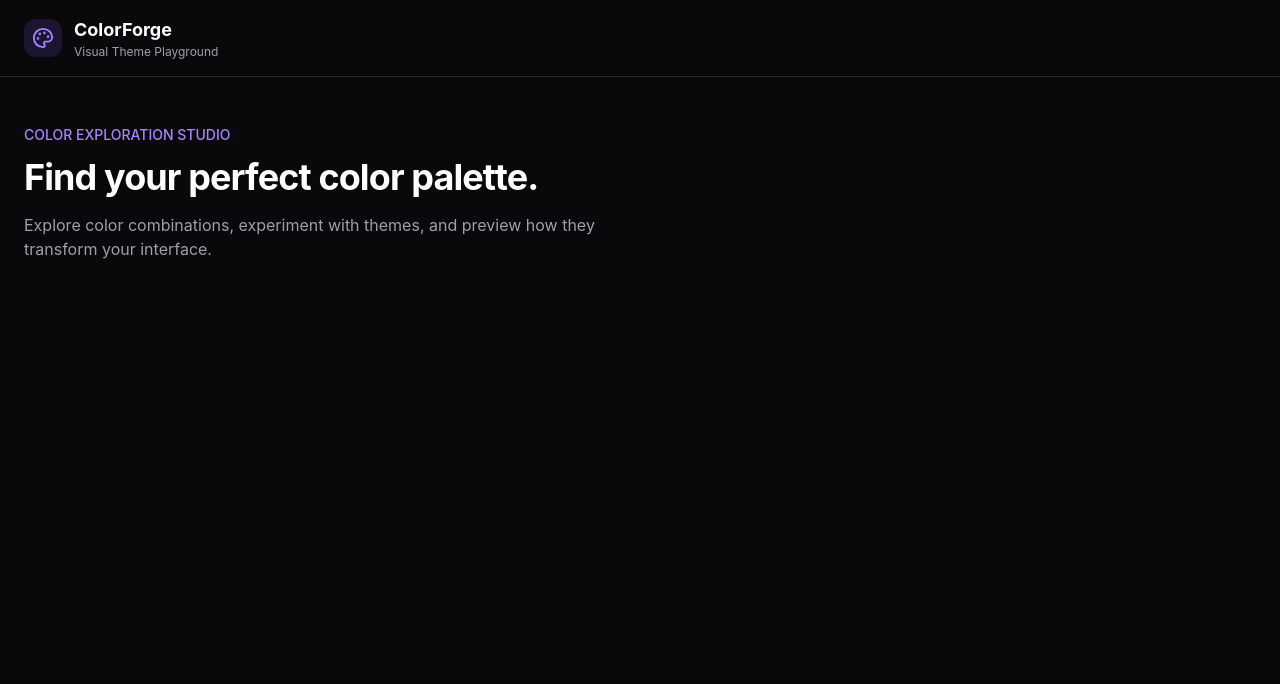
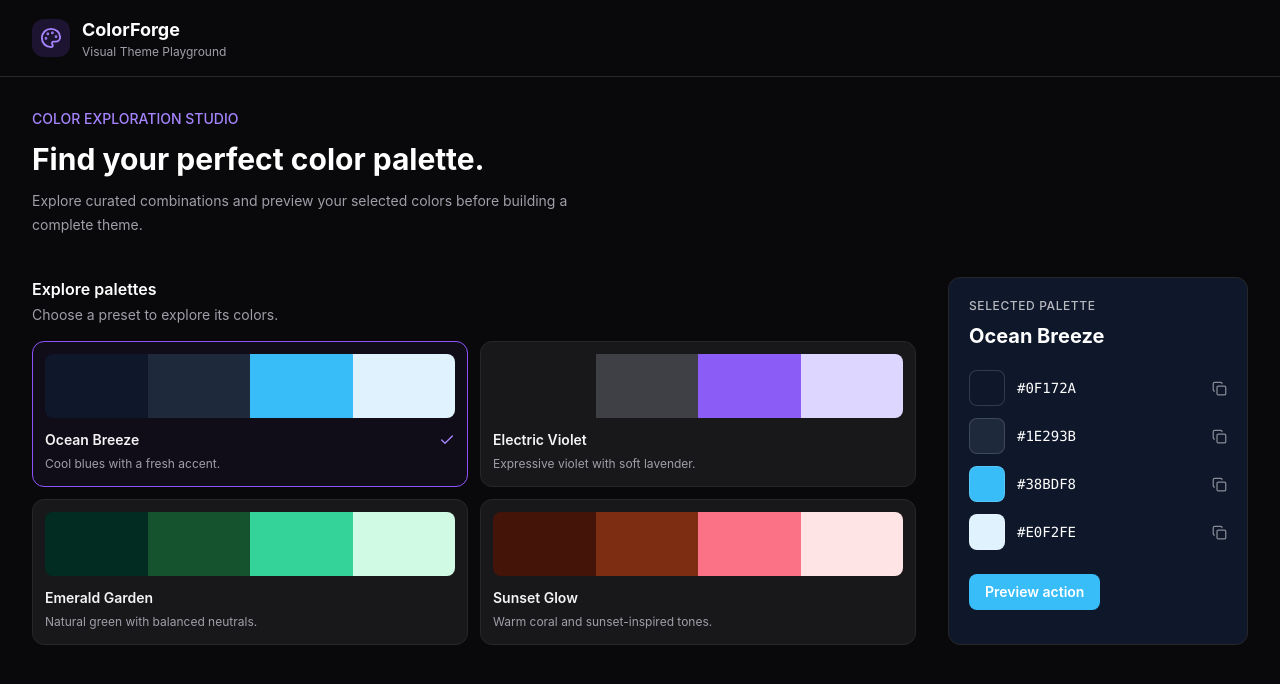
Before and after one commit to KrehantGajjar10/ColorForge, a React (Vite) app in the folder colorforge/: page / in a window 1280 px wide. Shown: the top 684 px of the page. Built offline with nearby package versions, Linux system fonts and the light colour scheme.

Commit message:
feat: add reusable palette gallery and preview

```diff
--- a/colorforge/src/components/layout/AppHeader.tsx
+++ b/colorforge/src/components/layout/AppHeader.tsx
@@ -3,7 +3,7 @@ import { Palette } from "lucide-react";
 export default function AppHeader() {
   return (
     <header className="border-b border-zinc-800 bg-zinc-950">
-      <div className="mx-auto flex  items-center gap-3 px-6 py-4">
+      <div className="mx-auto flex w-full max-w-[1600px] items-center gap-3 px-4 py-4 sm:px-6 lg:px-8">
         <div className="rounded-xl bg-violet-500/15 p-2">
           <Palette className="text-violet-400" size={22} />
         </div>
--- /dev/null
+++ b/colorforge/src/components/palette/PaletteCard.tsx
@@ -0,0 +1,49 @@
+import { Check } from "lucide-react";
+import type { Palette } from "../../types";
+
+interface PaletteCardProps {
+  palette: Palette;
+  selected: boolean;
+  onSelect: (palette: Palette) => void;
+}
+
+export default function PaletteCard({
+  palette,
+  selected,
+  onSelect,
+}: PaletteCardProps) {
+  return (
+    <button
+      type="button"
+      onClick={() => onSelect(palette)}
+      aria-pressed={selected}
+      className={`rounded-xl border p-3 text-left transition hover:border-violet-400 ${
+        selected
+          ? "border-violet-500 bg-violet-500/5"
+          : "border-zinc-800 bg-zinc-900"
+      }`}
+    >
+      <div className="flex h-16 overflow-hidden rounded-lg">
+        {palette.colors.map((color) => (
+          <div
+            key={color}
+            className="flex-1"
+            style={{ backgroundColor: color }}
+          />
+        ))}
+      </div>
+
+      <div className="mt-3 flex items-center justify-between gap-2">
+        <span className="text-sm font-semibold text-zinc-100">
+          {palette.name}
+        </span>
+
+        {selected && <Check size={16} className="text-violet-400" />}
+      </div>
+
+      <p className="mt-1 text-xs leading-5 text-zinc-400">
+        {palette.description}
+      </p>
+    </button>
+  );
+}
--- /dev/null
+++ b/colorforge/src/components/palette/PaletteGallery.tsx
@@ -0,0 +1,36 @@
+import type { Palette } from "../../types";
+import PaletteCard from "./PaletteCard";
+
+interface PaletteGalleryProps {
+  palettes: Palette[];
+  selectedId: string;
+  onSelect: (palette: Palette) => void;
+}
+
+export default function PaletteGallery({
+  palettes,
+  selectedId,
+  onSelect,
+}: PaletteGalleryProps) {
+  return (
+    <section>
+      <div className="mb-4">
+        <h3 className="font-semibold text-white">Explore palettes</h3>
+        <p className="mt-1 text-sm text-zinc-400">
+          Choose a preset to explore its colors.
+        </p>
+      </div>
+
+      <div className="grid gap-3 sm:grid-cols-2">
+        {palettes.map((palette) => (
+          <PaletteCard
+            key={palette.id}
+            palette={palette}
+            selected={selectedId === palette.id}
+            onSelect={onSelect}
+          />
+        ))}
+      </div>
+    </section>
+  );
+}
--- /dev/null
+++ b/colorforge/src/components/palette/PalettePreview.tsx
@@ -0,0 +1,143 @@
+import { useState } from "react";
+import { Check, Copy, X } from "lucide-react";
+import type { Palette } from "../../types";
+
+interface PalettePreviewProps {
+  palette: Palette;
+}
+
+export default function PalettePreview({ palette }: PalettePreviewProps) {
+  const [isOpen, setIsOpen] = useState(false);
+  const [copiedColor, setCopiedColor] = useState<string | null>(null);
+
+  async function copyColor(color: string) {
+    try {
+      await navigator.clipboard.writeText(color);
+      setCopiedColor(color);
+    } catch {
+      setCopiedColor(null);
+    }
+  }
+
+  return (
+    <>
+      <section
+        className="rounded-xl border border-zinc-800 p-5"
+        style={{ backgroundColor: palette.background }}
+      >
+        <p className="text-xs font-medium uppercase tracking-wider text-white/70">
+          Selected palette
+        </p>
+
+        <h3 className="mt-2 text-xl font-bold text-white">{palette.name}</h3>
+
+        <div className="mt-5 space-y-3">
+          {palette.colors.map((color) => (
+            <button
+              key={color}
+              type="button"
+              onClick={() => copyColor(color)}
+              className="flex w-full items-center gap-3 rounded-lg text-left focus-visible:outline-2 focus-visible:outline-offset-4 focus-visible:outline-white"
+              title={`Copy ${color}`}
+            >
+              <span
+                className="h-9 w-9 shrink-0 rounded-lg border border-white/15"
+                style={{ backgroundColor: color }}
+              />
+
+              <span className="font-mono text-sm text-white">{color}</span>
+
+              {copiedColor === color ? (
+                <Check size={15} className="ml-auto text-white" />
+              ) : (
+                <Copy size={15} className="ml-auto text-white/50" />
+              )}
+            </button>
+          ))}
+        </div>
+
+        <button
+          type="button"
+          onClick={() => setIsOpen(true)}
+          className="mt-6 rounded-lg px-4 py-2 text-sm font-semibold text-white transition hover:brightness-110 focus-visible:outline-2 focus-visible:outline-offset-2 focus-visible:outline-white"
+          style={{ backgroundColor: palette.primary }}
+        >
+          Preview action
+        </button>
+      </section>
+
+      {isOpen && (
+        <div
+          className="fixed inset-0 z-50 flex items-center justify-center bg-black/70 p-4"
+          onMouseDown={(event) => {
+            if (event.target === event.currentTarget) {
+              setIsOpen(false);
+            }
+          }}
+        >
+          <section
+            role="dialog"
+            aria-modal="true"
+            aria-labelledby="palette-dialog-title"
+            className="w-full max-w-md rounded-2xl border border-zinc-700 bg-zinc-900 p-6 shadow-2xl"
+          >
+            <div className="flex items-start justify-between gap-4">
+              <div>
+                <p className="text-sm text-zinc-400">Palette preview</p>
+                <h2
+                  id="palette-dialog-title"
+                  className="mt-1 text-xl font-bold text-white"
+                >
+                  {palette.name}
+                </h2>
+              </div>
+
+              <button
+                type="button"
+                onClick={() => setIsOpen(false)}
+                aria-label="Close preview"
+                className="rounded-lg p-2 text-zinc-400 hover:bg-zinc-800 hover:text-white"
+              >
+                <X size={18} />
+              </button>
+            </div>
+
+            <div className="mt-6 grid grid-cols-4 gap-2">
+              {palette.colors.map((color) => (
+                <div key={color}>
+                  <div
+                    className="h-20 rounded-lg border border-white/10"
+                    style={{ backgroundColor: color }}
+                  />
+                  <p className="mt-2 text-center font-mono text-xs text-zinc-300">
+                    {color}
+                  </p>
+                </div>
+              ))}
+            </div>
+
+            <div
+              className="mt-6 rounded-xl p-5"
+              style={{ backgroundColor: palette.background }}
+            >
+              <h3 className="text-lg font-bold text-white">
+                Your next project
+              </h3>
+              <p className="mt-2 text-sm text-white/75">
+                A preview of how this palette can look in a UI.
+              </p>
+              <button
+                type="button"
+                className="mt-4 rounded-lg px-4 py-2 text-sm font-semibold text-white"
+                style={{ backgroundColor: palette.primary }}
+                onClick={() => setIsOpen(false)}
+              >
+                Looks good
+              </button>
+            </div>
+          </section>
+        </div>
+      )}
+    </>
+  );
+}
--- /dev/null
+++ b/colorforge/src/data/palettes.ts
@@ -0,0 +1,36 @@
+import type { Palette } from "../types";
+
+export const palettes: Palette[] = [
+  {
+    id: "ocean",
+    name: "Ocean Breeze",
+    description: "Cool blues with a fresh accent.",
+    colors: ["#0F172A", "#1E293B", "#38BDF8", "#E0F2FE"],
+    primary: "#38BDF8",
+    background: "#0F172A",
+  },
+  {
+    id: "violet",
+    name: "Electric Violet",
+    description: "Expressive violet with soft lavender.",
+    colors: ["#18181B", "#3F3F46", "#8B5CF6", "#DDD6FE"],
+    primary: "#8B5CF6",
+    background: "#18181B",
+  },
+  {
+    id: "emerald",
+    name: "Emerald Garden",
+    description: "Natural green with balanced neutrals.",
+    colors: ["#022C22", "#14532D", "#34D399", "#D1FAE5"],
+    primary: "#34D399",
+    background: "#022C22",
+  },
+  {
+    id: "sunset",
+    name: "Sunset Glow",
+    description: "Warm coral and sunset-inspired tones.",
+    colors: ["#431407", "#7C2D12", "#FB7185", "#FFE4E6"],
+    primary: "#FB7185",
+    background: "#431407",
+  },
+];
--- a/colorforge/src/pages/HomePage.tsx
+++ b/colorforge/src/pages/HomePage.tsx
@@ -1,18 +1,35 @@
+import { useState } from "react";
+import { palettes } from "../data/palettes";
+import PaletteGallery from "../components/palette/PaletteGallery";
+import PalettePreview from "../components/palette/PalettePreview";
+
 export default function HomePage() {
+  const [selectedPalette, setSelectedPalette] = useState(palettes[0]);
+
   return (
-    <main className="mx-auto px-6 py-12">
+    <main className="mx-auto w-full max-w-[1600px] px-4 py-8 sm:px-6 lg:px-8">
       <p className="text-sm font-medium text-violet-400">
         COLOR EXPLORATION STUDIO
       </p>
 
-      <h2 className="mt-3 text-3xl font-bold tracking-tight text-white sm:text-4xl">
+      <h2 className="mt-3 text-3xl font-bold text-white">
         Find your perfect color palette.
       </h2>
 
-      <p className="mt-4 max-w-xl text-sm leading-6 text-zinc-400 sm:text-base">
-        Explore color combinations, experiment with themes, and preview how they
-        transform your interface.
+      <p className="mt-3 max-w-xl text-sm leading-6 text-zinc-400">
+        Explore curated combinations and preview your selected colors before
+        building a complete theme.
       </p>
+
+      <div className="mt-10 grid gap-8 lg:grid-cols-[1fr_300px]">
+        <PaletteGallery
+          palettes={palettes}
+          selectedId={selectedPalette.id}
+          onSelect={setSelectedPalette}
+        />
+
+        <PalettePreview palette={selectedPalette} />
+      </div>
     </main>
   );
 }
```
